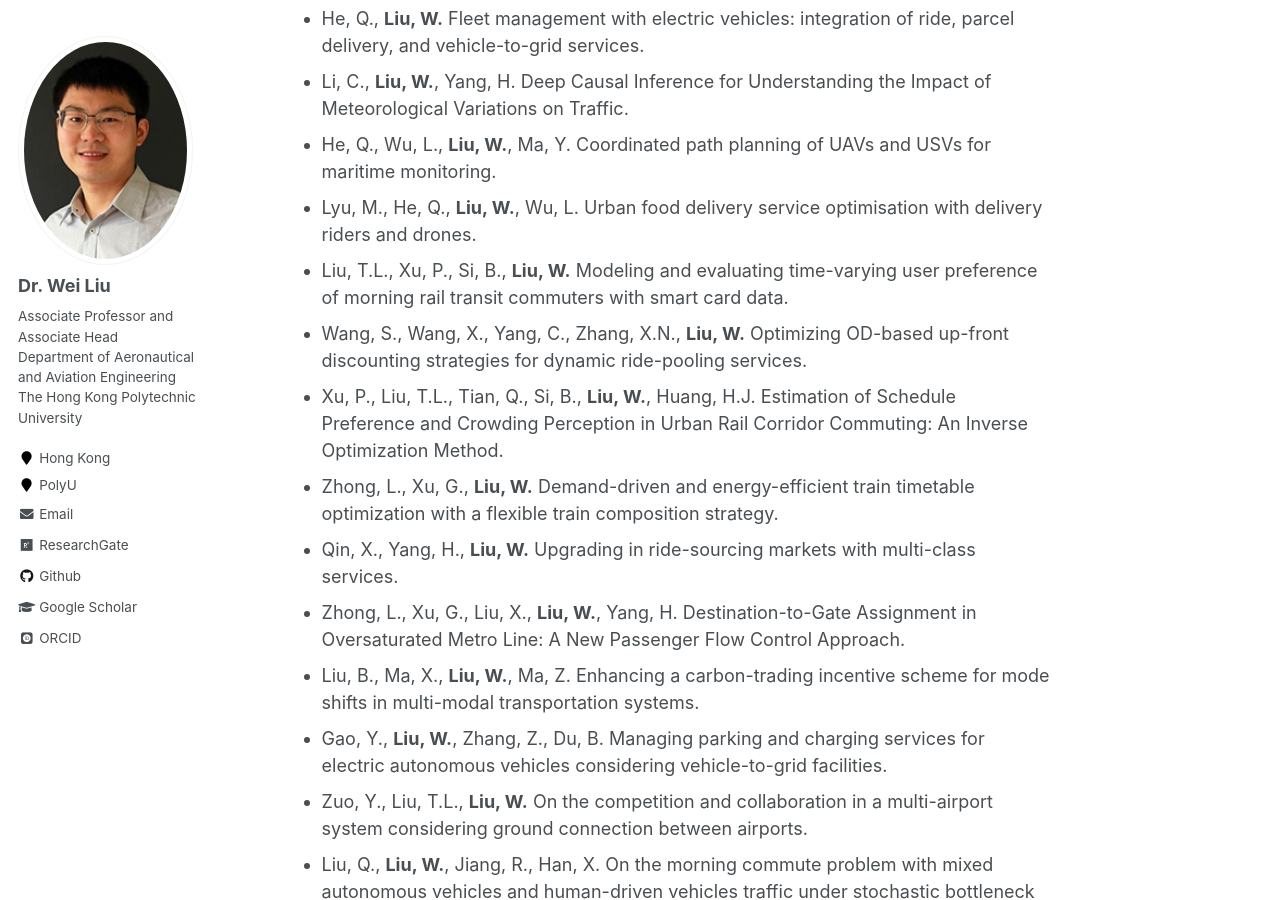
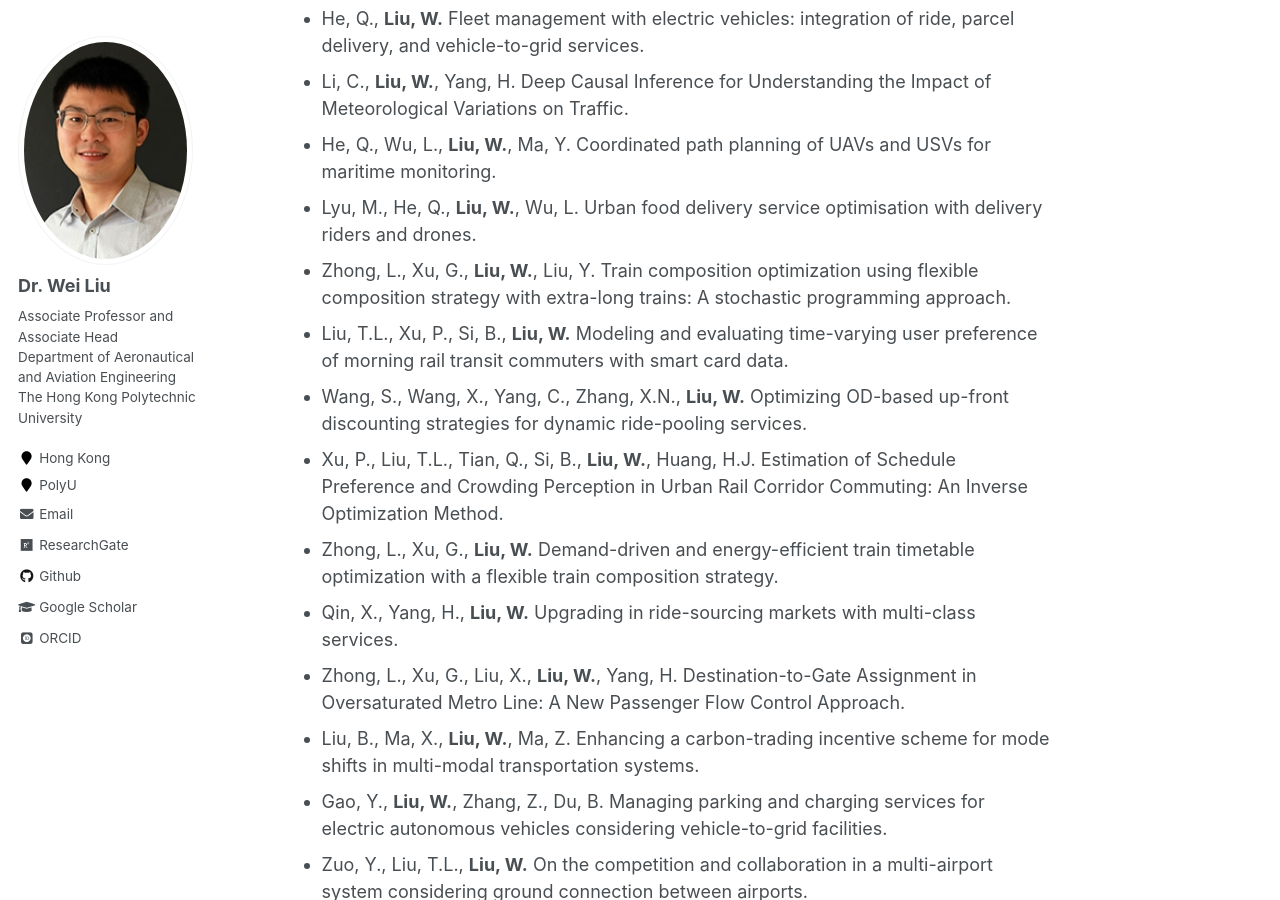
Before and after one commit to weiliu2016/weiliu2016.github.io, a Jekyll site: the page built from _pages/about.md, in a window 1280 px wide and 900 px high, scrolled down 3514 px. Built offline with Jekyll 4.4.1, drawn with Linux system fonts in a browser that asks for light colours; some web fonts are replaced; formulas are drawn with MathJax 3.

Commit message:
Update about.md

```diff
--- a/_pages/about.md
+++ b/_pages/about.md
@@ -78,6 +78,7 @@ Selected Working Papers
 - Li, C., **Liu, W.**, Yang, H. Deep Causal Inference for Understanding the Impact of Meteorological Variations on Traffic.
 - He, Q., Wu, L., **Liu, W.**, Ma, Y. Coordinated path planning of UAVs and USVs for maritime monitoring.
 - Lyu, M., He, Q., **Liu, W.**, Wu, L. Urban food delivery service optimisation with delivery riders and drones.
+- Zhong, L., Xu, G., **Liu, W.**, Liu, Y. Train composition optimization using flexible composition strategy with extra-long trains: A stochastic programming approach.
 - Liu, T.L., Xu, P., Si, B., **Liu, W.** Modeling and evaluating time-varying user preference of morning rail transit commuters with smart card data.
 - Wang, S., Wang, X., Yang, C., Zhang, X.N., **Liu, W.** Optimizing OD-based up-front discounting strategies for dynamic ride-pooling services.
 - Xu, P., Liu, T.L., Tian, Q., Si, B., **Liu, W.**, Huang, H.J. Estimation of Schedule Preference and Crowding Perception in Urban Rail Corridor Commuting: An Inverse Optimization Method.
```
